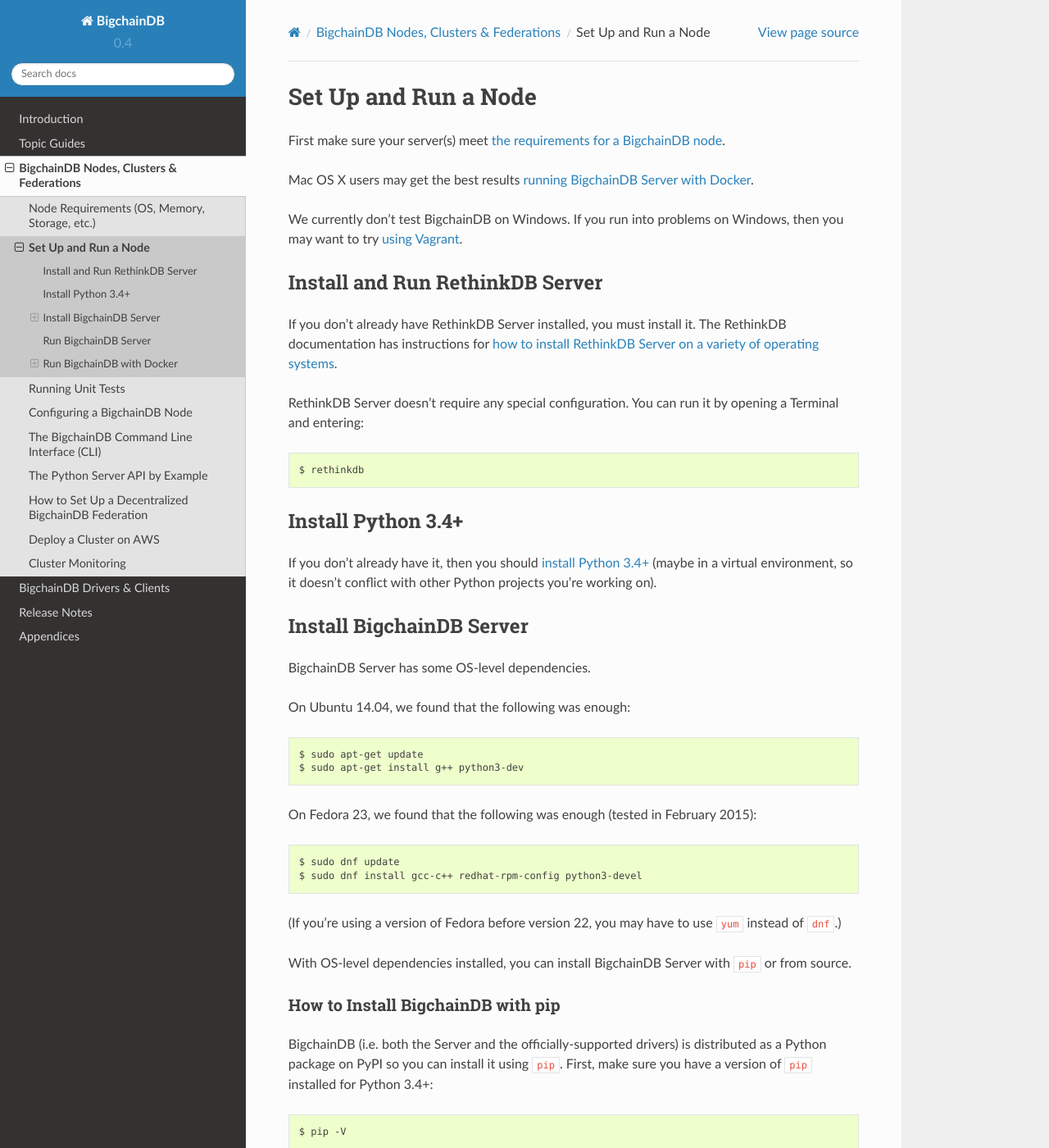
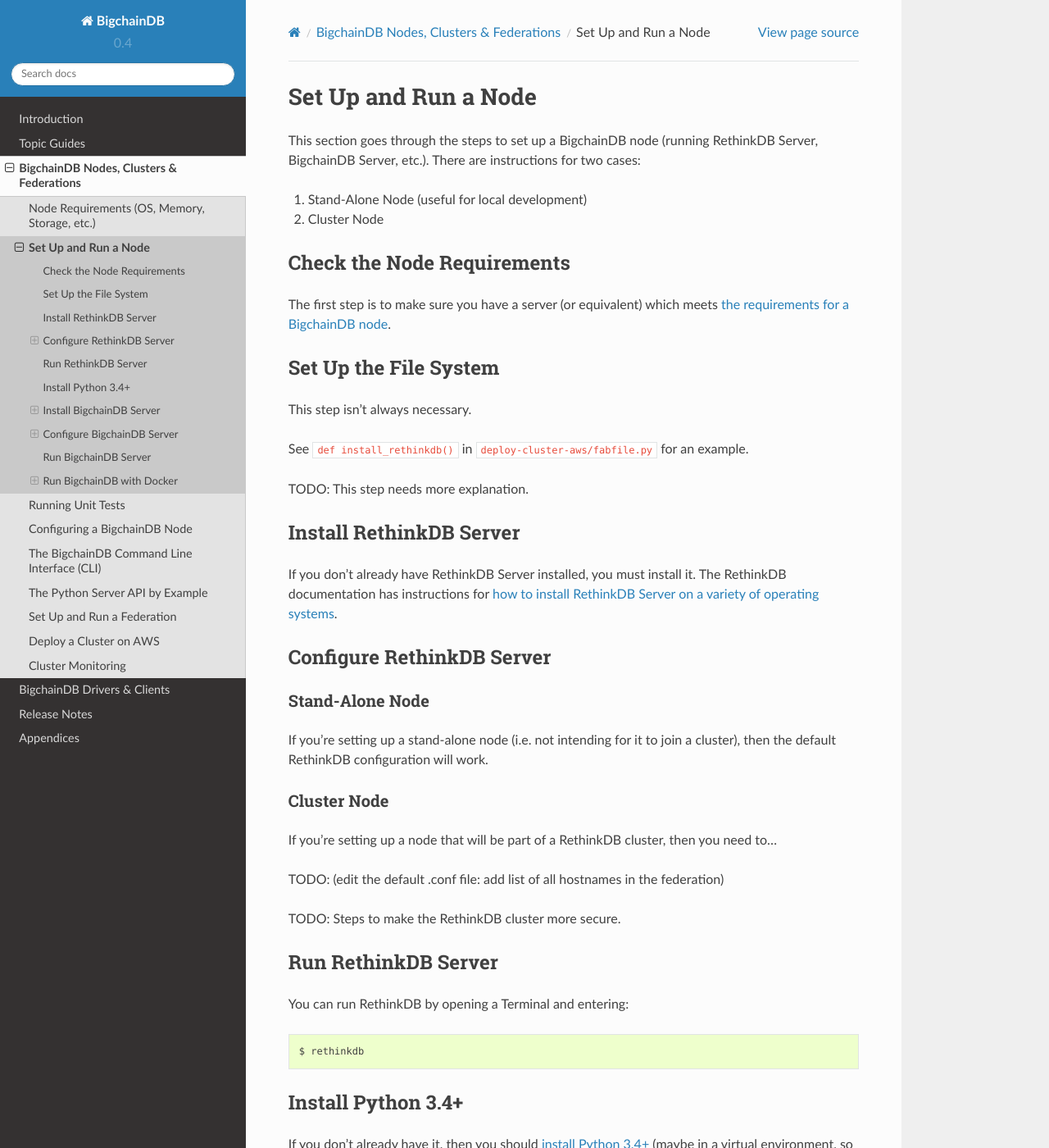
Before and after one commit to bigchaindb/bigchaindb, a Sphinx documentation site: the page built from docs/source/nodes/setup-run-node.md, in a window 1280 px wide and 1400 px high. Shown: the whole window at 82% size. Built offline with Sphinx 7.4.7 and the Read the Docs theme 2.0.0, drawn with Linux system fonts in a browser that asks for light colours; some of the changed text lies outside the part shown.

Commit message:
WIP: many revisions to node deployment (for clusters)

````diff
--- a/docs/source/nodes/setup-run-node.md
+++ b/docs/source/nodes/setup-run-node.md
@@ -1,24 +1,57 @@
 # Set Up and Run a Node
 
-First make sure your server(s) meet [the requirements for a BigchainDB node](node-requirements.html).
+This section goes through the steps to set up a BigchainDB node (running RethinkDB Server, BigchainDB Server, etc.). There are instructions for two cases:
 
-Mac OS X users may get the best results [running BigchainDB Server with Docker](setup-run-node.html#run-bigchaindb-with-docker).
-
-We currently don't test BigchainDB on Windows. If you run into problems on Windows, then you may want to try [using Vagrant](setup-run-node.html#how-to-install-bigchaindb-on-a-vm-with-vagrant).
+1. Stand-Alone Node (useful for local development)
+2. Cluster Node
 
 
-## Install and Run RethinkDB Server
+## Check the Node Requirements
+
+The first step is to make sure you have a server (or equivalent) which meets [the requirements for a BigchainDB node](node-requirements.html).
+
+
+## Set Up the File System
+
+This step isn't always necessary.
+
+See `def install_rethinkdb()` in `deploy-cluster-aws/fabfile.py` for an example.
+
+TODO: This step needs more explanation.
+
+
+## Install RethinkDB Server
 
 If you don't already have RethinkDB Server installed, you must install it. The RethinkDB documentation has instructions for [how to install RethinkDB Server on a variety of operating systems](http://rethinkdb.com/docs/install/).
 
-RethinkDB Server doesn't require any special configuration. You can run it by opening a Terminal and entering:
+
+## Configure RethinkDB Server
+
+### Stand-Alone Node
+
+If you're setting up a stand-alone node (i.e. not intending for it to join a cluster), then the default RethinkDB configuration will work.
+
+### Cluster Node
+
+If you're setting up a node that will be part of a RethinkDB cluster, then you need to...
+
+TODO: (edit the default .conf file: add list of all hostnames in the federation)
+
+TODO: Steps to make the RethinkDB cluster more secure.
+
+
+## Run RethinkDB Server
+
+You can run RethinkDB by opening a Terminal and entering:
 ```text
 $ rethinkdb
 ```
 
+
 ## Install Python 3.4+
 
 If you don't already have it, then you should [install Python 3.4+](https://www.python.org/downloads/) (maybe in a virtual environment, so it doesn't conflict with other Python projects you're working on).
+
 
 ## Install BigchainDB Server
 
@@ -39,6 +72,7 @@
 (If you're using a version of Fedora before version 22, you may have to use `yum` instead of `dnf`.)
 
 With OS-level dependencies installed, you can install BigchainDB Server with `pip` or from source.
+
 
 ### How to Install BigchainDB with pip
 
@@ -78,9 +112,28 @@
 $ python setup.py install
 ```
 
-### How to Install BigchainDB on a VM with Vagrant
 
-One of our community members ([@Mec-Is](https://github.com/Mec-iS)) wrote [a page about how to install BigchainDB on a VM with Vagrant](https://gist.github.com/Mec-iS/b84758397f1b21f21700).
+## Configure BigchainDB Server
+
+Start by creating a default BigchainDB configuration file (named `.bigchaindb`) in your `$HOME` directory using:
+```text
+$ bigchaindb -y configure
+```
+
+There's documentation for the `bigchaindb` command is in the section on [the BigchainDB Command Line Interface (CLI)](bigchaindb-cli.html).
+
+### Stand-Alone Node
+
+The default BigchainDB configuration file will work.
+
+### Cluster Node
+
+Open `$HOME/.bigchaindb` in your text editor and:
+
+* Change the keyring (list) to include the public keys of all the other nodes in the federation. The keyring should _not_ include your node's public key.
+* TODO: Make other changes to the BigchainDB config file?
+
+For more information about the BigchainDB config file, see [Configuring a BigchainDB Node](configuration.html).
 
 
 ## Run BigchainDB Server
@@ -89,13 +142,6 @@
 ```text
 $ rethinkdb
 ```
-
-Then open a different terminal and run:
-```text
-$ bigchaindb -y configure
-```
-
-That creates a configuration file in `$HOME/.bigchaindb` (documented in [the section on configuration](configuration.html)). More documentation about the `bigchaindb` command is in the section on [the BigchainDB Command Line Interface (CLI)](bigchaindb-cli.html).
 
 You can start BigchainDB Server using:
 ```text
````
Also changed, not shown: docs/source/nodes/federation-set-up.md (+51 -8 lines), docs/source/nodes/node-requirements.md (+5 -0 lines).
